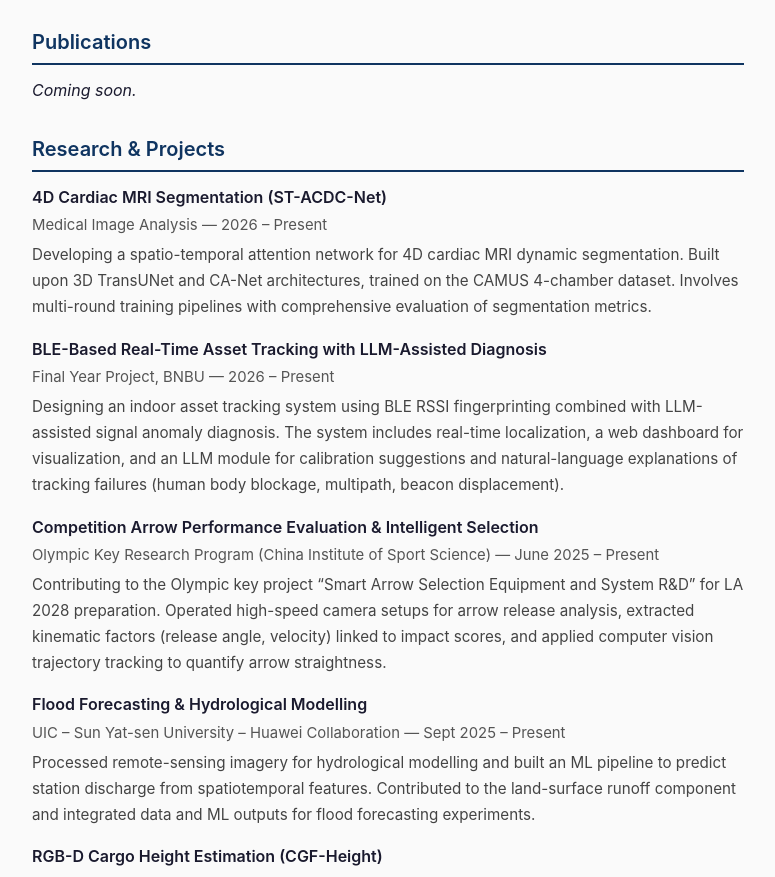
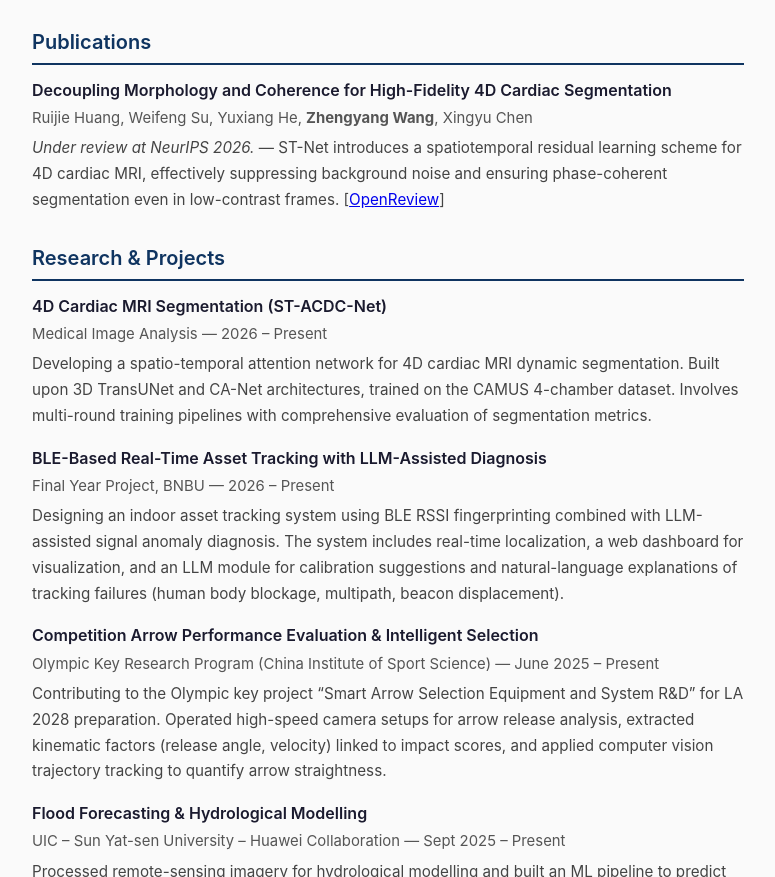
Before and after one commit to Yang1107-wzy/yang1107-wzy-old-site, a plain HTML site: page index.html in a window 1280 px wide. Shown: the part 899-1776 px from the top of the page, without its empty margins (252-1027 px from the left). Drawn offline with Linux system fonts and the light colour scheme.

Commit message:
Add NeurIPS 2026 submission to Publications

```diff
--- a/index.html
+++ b/index.html
@@ -79,7 +79,11 @@
 
     <section>
         <h2>Publications</h2>
-        <p><em>Coming soon.</em></p>
+        <div class="project">
+            <div class="project-title">Decoupling Morphology and Coherence for High-Fidelity 4D Cardiac Segmentation</div>
+            <div class="project-meta">Ruijie Huang, Weifeng Su, Yuxiang He, <strong>Zhengyang Wang</strong>, Xingyu Chen</div>
+            <div class="project-desc"><em>Under review at NeurIPS 2026.</em> &mdash; ST-Net introduces a spatiotemporal residual learning scheme for 4D cardiac MRI, effectively suppressing background noise and ensuring phase-coherent segmentation even in low-contrast frames. [<a href="https://openreview.net/forum?id=Nw0WyiydFA" target="_blank">OpenReview</a>]</div>
+        </div>
     </section>
 
     <section>
```
